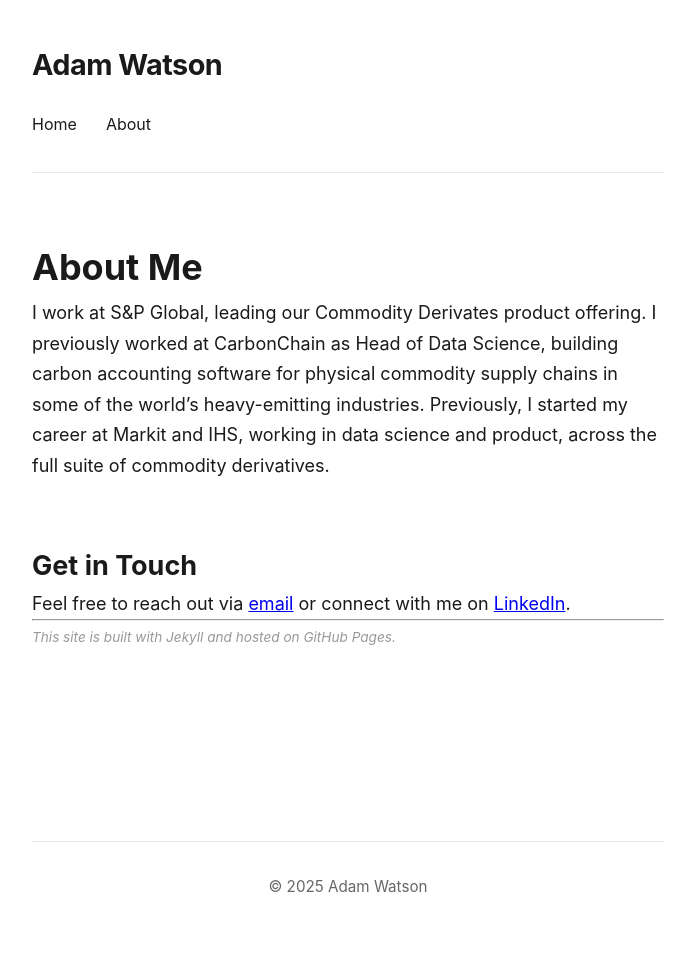
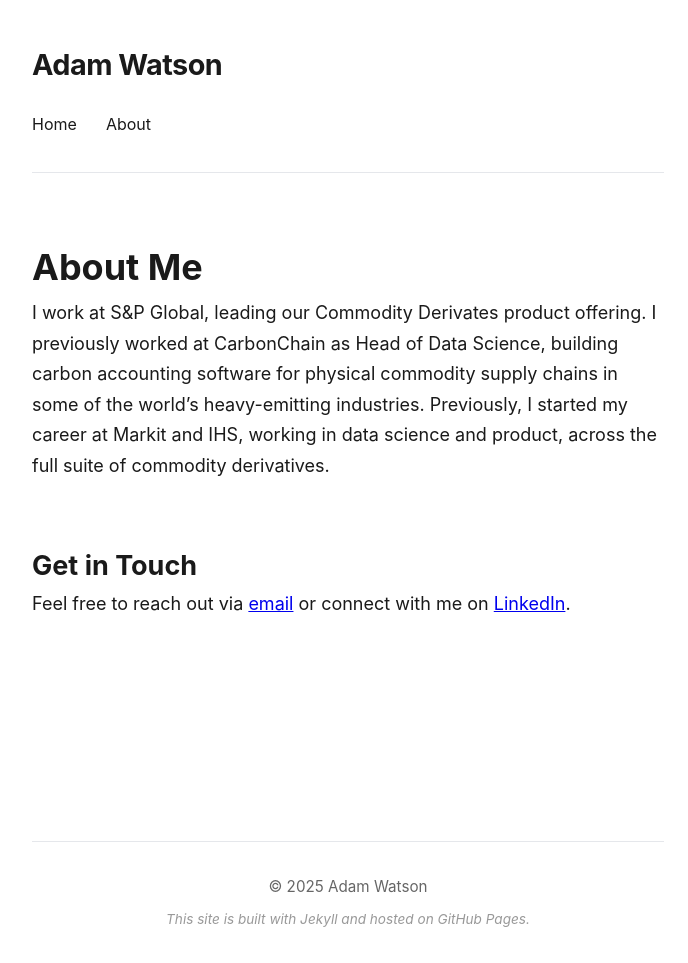
Before and after one commit to watsonam/watsonam.github.io, a Jekyll site: the page built from about.md, in a window 1280 px wide. Shown: the whole page, without its empty margins (292-980 px from the left). Built offline with Jekyll 4.4.1, drawn with Linux system fonts in a browser that asks for light colours; before the commit the page ends 932 px from its top, so only the background shows below that.

Commit message:
Move Jekyll footer text to site-wide footer

```diff
--- a/_layouts/default.html
+++ b/_layouts/default.html
@@ -43,6 +43,7 @@
 
     <footer class="site-footer">
       <p>&copy; {{ site.time | date: '%Y' }} {{ site.author.name }}</p>
+      <p style="font-size: 0.85rem; color: #999; margin-top: 0.5rem;"><em>This site is built with Jekyll and hosted on GitHub Pages.</em></p>
     </footer>
   </div>
 </body>
--- a/about.md
+++ b/about.md
@@ -14,7 +14,3 @@ I work at S&P Global, leading our Commodity Derivates product offering. I previo
 ## Get in Touch
 
 Feel free to reach out via [email](mailto:adamw6979@gmail.com) or connect with me on [LinkedIn](https://www.linkedin.com/in/adam-watson-9831a099/).
-
----
-
-<small style="color: #999; font-size: 0.85rem;">*This site is built with Jekyll and hosted on GitHub Pages.*</small>
```
